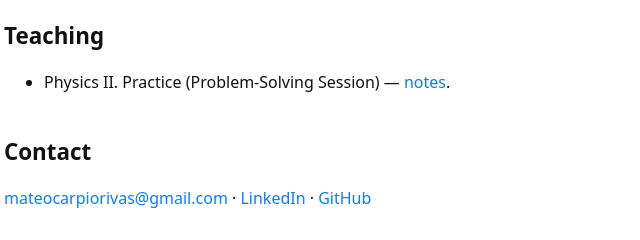
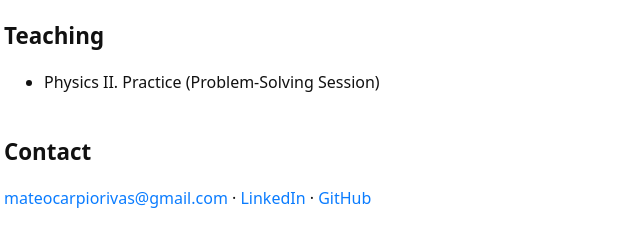
Before and after one commit to mateocarpio/mateocarpio.github.io, a plain HTML site: page index.html in a window 1280 px wide. Shown: the part 1304-1544 px from the top of the page, 196-836 px from the left. Drawn offline with Linux system fonts and the light colour scheme.

Commit message:
Remove notes link from Physics II. Practice section

```diff
--- a/index.html
+++ b/index.html
@@ -154,7 +154,7 @@
     <section id="teaching">
       <h2>Teaching</h2>
       <ul>
-        <li> Physics II. Practice (Problem-Solving Session) — <a href="#">notes</a>.</li>
+        <li> Physics II. Practice (Problem-Solving Session)
         <!-- <li>Introduction to network models. Practicals with NetworkX — <a href="#">code</a>.</li> -->
       </ul>
     </section>
```
